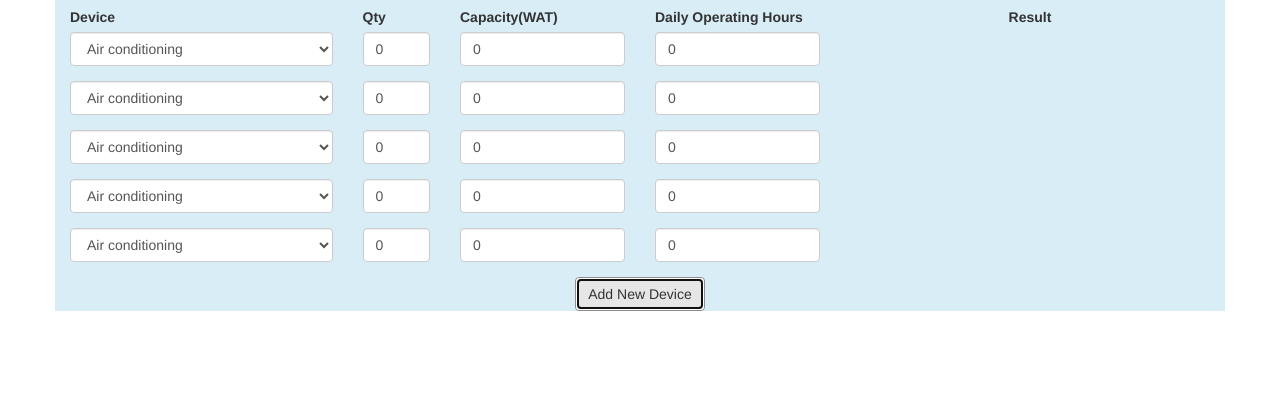
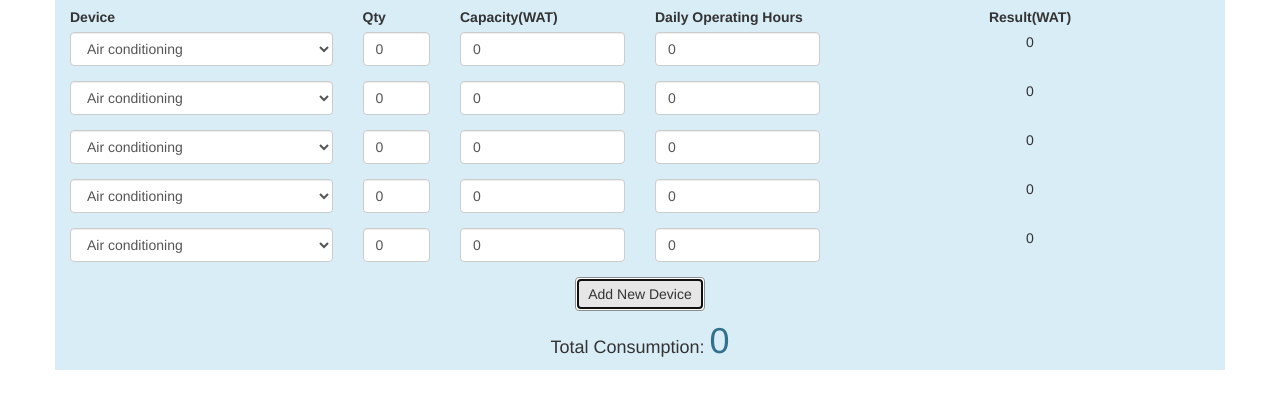
Before and after one commit to abder/Electricity-Consumption-Calculator, a plain HTML site: page index.html in a window 1280 px wide. Both pictures are taken after a click on the button "Add New Device". Shown: the part 63-472 px from the top of the page. Drawn offline with nearby package versions, Linux system fonts and the light colour scheme.

Commit message:
viewModel functionality

```diff
--- a/index.html
+++ b/index.html
@@ -24,11 +24,11 @@
         <label>Daily Operating Hours</label>
       </div>
       <div class="col-md-4 text-center">
-        <label>Result</label>
+        <label>Result(WAT)</label>
       </div>
     </div>
     <div id="form-container">
-    <div class="row" id="main-inputs">
+    <div class="row" id="main-inputs-0">
       <div class="col-md-3">
         <div class="form-group">
         <select class="form-control" id="device" placeholder="Chose a device" name="device">
@@ -43,29 +43,30 @@
       </div>
       <div class="col-md-1">
         <div class="form-group">
-          <input type="number" id ="quantity" min="0" class="form-control" value="0" placeholder="Enter a number" name="quantity">
+          <input type="number" id ="quantity" min="0" class="form-control" value="" placeholder="Enter a number" name="quantity" data-bind="value: quantity">
         </div>
       </div>
       <div class="col-md-2">
-        <input type="number" min="0" class="form-control" value="0" placeholder="Enter a number" name="capacity">
+        <input type="number" min="0" class="form-control" value="0" placeholder="Enter a number" name="capacity" data-bind="value: capacity">
       </div>
       <div class="col-md-2">
-        <input type="number" min="0" class="form-control" value="0" placeholder="Enter a number" name="daily-operating-hours">
+        <input type="number" min="0" class="form-control" value="0" placeholder="Enter a number" name="daily-operating-hours" data-bind="value: dailyOperatingHours">
       </div>
-      <div class="col-md-4 text-center">
+      <div class="col-md-4 text-center" data-bind="text: rowResult">
       </div>
     </div>
     </div>
     <div class="row text-center">
      <button class="btn btn-default" type="button" id="addNewRowButton">Add New Device</button>
     </div>
-
+    <div id="result" class="text-center h4">Total Consumption: <span class="h1 text-info" data-bind="text: finalResult"></h1></div>
 </div> <!-- .container end -->
 
 <script
   src="https://code.jquery.com/jquery-3.3.1.min.js"
   integrity="sha256-FgpCb/KJQlLNfOu91ta32o/NMZxltwRo8QtmkMRdAu8="
   crossorigin="anonymous"></script>
+  <script src="lib/knockout-3.4.2.js"></script>
 <script src="js/main.js"></script>
 </body>
 </html>
--- a/js/main.js
+++ b/js/main.js
@@ -1,22 +1,86 @@
 // DOM Objects
-let $mainInputs = $('#main-inputs');
+let $mainInputs = $('#main-inputs-0');
 let	$formContainer = $('#form-container');
 let $addNewRowButton = $('#addNewRowButton');
 
-// function to appending new row
-let addNewRow = function() {
-	$formContainer.append('<div class="row" id="main-inputs">' + $mainInputs.html() + "</div>");
+// Row's Index Tracking Variable
+let rowIndex = 1;
+
+// Function to append new row
+let addNewRow = function(index) {
+	$formContainer.append('<div class="row" id="main-inputs-' + index + '">' +
+		                  $mainInputs.html() + "</div>");
 }
 
-// Adding 3 rows by default
-for(let i=0; i<3; i++){
-	addNewRow();
+// Adding 3 rows on pageload
+for(let i=1; i<4; i++){
+	addNewRow(i);
+	rowIndex = i; // Increasing Row Index by 1 with each iteration
 }
 
-// Add new row when click the button
+// On click button add new row
 $addNewRowButton.click(function() {
-	addNewRow();
+	addNewRow(rowIndex + 1);
+	// Bind the new row with new instance of the singleRowViewModel
+	viewModelInstance = new singleRowViewModel;
+	ko.applyBindings(viewModelInstance,
+		             document.getElementById('main-inputs-'+(rowIndex + 1)));
+
+	// push the row's result to the finalResultViewModelInstance
+	finalResultViewModelInstance.observablearray.push(viewModelInstance.rowResult);
+
+    // Increasing Row Index by 1
+    rowIndex = rowIndex + 1;
 });
 
-// Knockoutjs ViewModel
-// Colecting values from the inputs
+
+
+// Knockoutjs ViewModels
+// ViewModel for final result
+let finalResultViewModel = function() {
+	  let self = this;
+	  // An observable array to hold each row's result
+	  self.observablearray = ko.observableArray();
+
+	  // An array to hold each row's result after value change
+	  let lastChangedValues = [];
+
+	  // function to caculate the sum of array values
+	  lastChangedValues.sum = function () {
+	  	    let result = 0;
+	  	    for(let i=0; i < lastChangedValues.length; i++){
+        	   result = result + lastChangedValues[i]
+        	}
+        	return result;
+      }
+      /* Pushing the last results after value change to lastChangedValues array
+		And returning the result
+      */
+      self.finalResult = ko.computed(function() {
+      	    for(let i=0; i < self.observablearray().length; i++){
+        	   lastChangedValues[i] = self.observablearray()[i]();
+        	}
+        	return  lastChangedValues.sum();
+
+    	}, self);
+};
+let finalResultViewModelInstance = new finalResultViewModel;
+ko.applyBindings(finalResultViewModelInstance, document.getElementById('result'));
+
+// ViewModel to calculate the result of each row
+let singleRowViewModel = function() {
+	let self = this;
+	    self.quantity =  ko.observable(0);
+        self.capacity =  ko.observable(0);
+        self.dailyOperatingHours =  ko.observable(0);
+
+        this.rowResult = ko.computed(function() {
+        	return (self.quantity() * self.capacity() * self.dailyOperatingHours());
+    	}, self);
+}
+// Binding new instance for each row
+for(let i=0; i <= rowIndex; i++){
+  viewModelInstance = new singleRowViewModel;
+  ko.applyBindings(viewModelInstance, document.getElementById('main-inputs-'+i));
+  finalResultViewModelInstance.observablearray.push(viewModelInstance.rowResult);
+};
```
